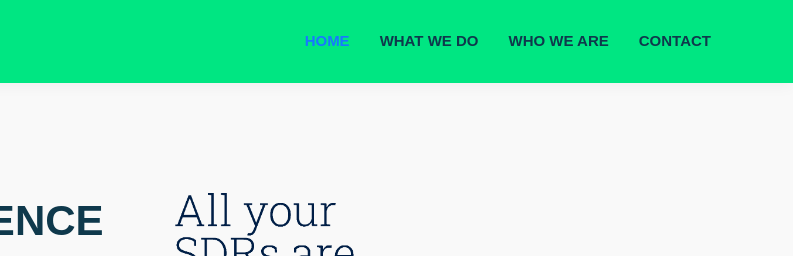
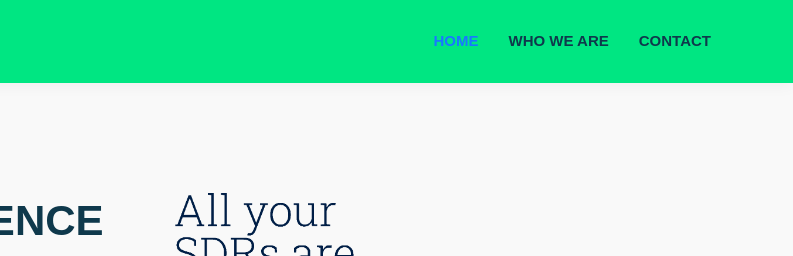
Before and after one commit to Aneesi-ai/aneesiai-branding-web, a plain HTML site: page index.html in a window 1280 px wide. Shown: the top 256 px of the page, 487-1280 px from the left. Drawn offline with Linux system fonts and the light colour scheme.

Commit message:
quick fix

```diff
--- a/index.html
+++ b/index.html
@@ -52,7 +52,7 @@
           <li><a class="nav-link scrollto active" href="#hero">Home</a></li>
           <!-- <li><a class="nav-link scrollto" href="#about">About</a></li>-->
           <!--<li><a class="nav-link scrollto" href="#services">Services</a></li>-->
-          <li><a class="nav-link scrollto " href="#portfolio">What We Do</a></li>
+          <!--<li><a class="nav-link scrollto " href="#portfolio">What We Do</a></li>-->
           <li><a class="nav-link scrollto" href="#team">Who we are</a></li>
           <!--<li class="dropdown"><a href="#"><span>Drop Down</span> <i class="bi bi-chevron-down"></i></a>
             <ul>
```
